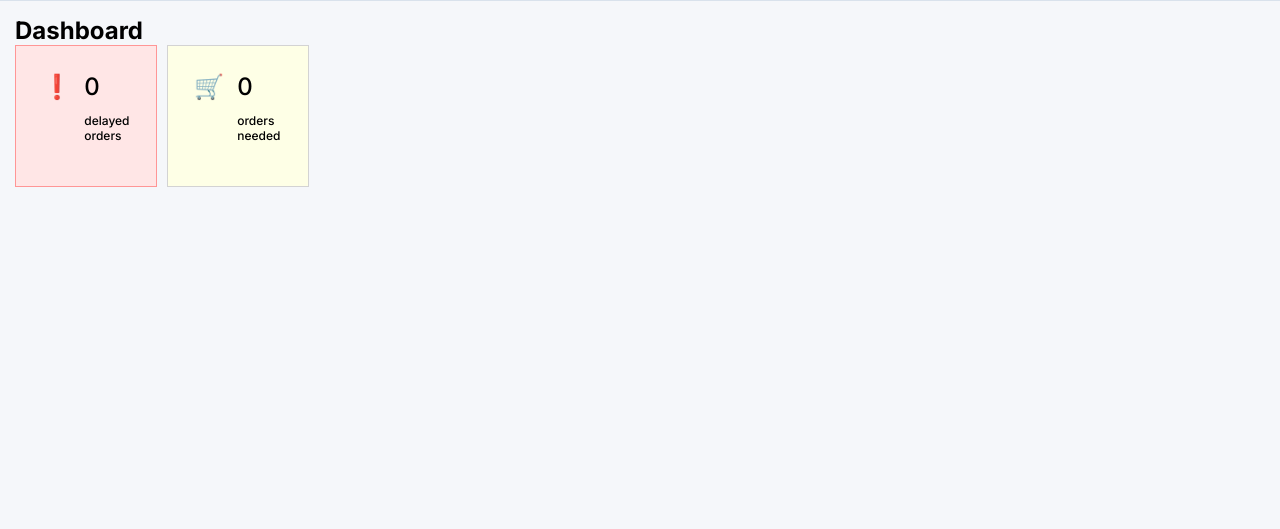
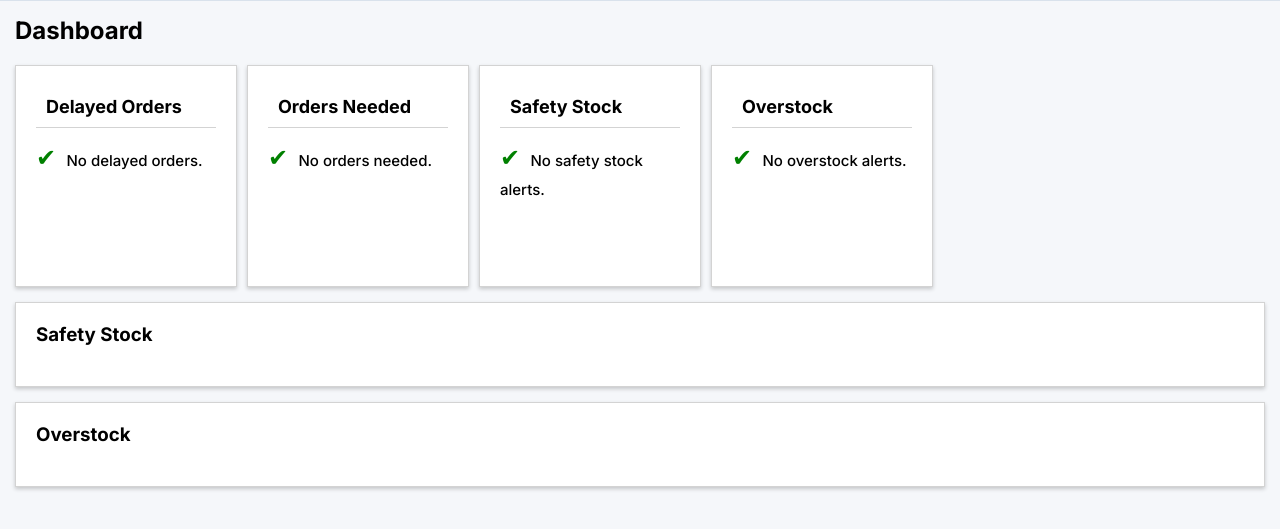
Before and after one commit to andrejpojdak/planner, a Flask app: page /planning/dashboard in a window 1280 px wide. Shown: the part 57-586 px from the top of the page. Run offline with Flask 3, Linux system fonts and the light colour scheme; data that the repository does not hold is empty; some libraries are stand-ins or nearby versions; some web fonts are replaced.

Commit message:
Dashboard updated with lists of delayed orders and orders needed.

```diff
--- a/app/planning/views.py
+++ b/app/planning/views.py
@@ -108,7 +108,11 @@ def deliveries_confirm(buyer_article_number, deliveries, orders, assignments_dic
 			o.eta = eta
 
 	deliveries.sort(key=lambda d: d.delivery_date)
-	orders.sort(key=lambda o: (not o.sales_price, o.in_stock_date is None, o.in_stock_date, o.eta is None, o.eta))
+	orders.sort(key=lambda o: (
+		not o.sales_price,
+		o.eta is None,
+		o.eta
+	))
 	confirmed_deliveries = []
 
 	safety_stock, safety_stock_string, yearly_demand_qty_safety_stock, stock_df_html, stock_alert_list = analyze_safety_stock(buyer_article_number, copy.deepcopy(deliveries), copy.deepcopy(orders), brasil_delta, portugal_delta)
@@ -343,7 +347,8 @@ def deliveries_confirm(buyer_article_number, deliveries, orders, assignments_dic
 		d.confirmations.sort(
 			key=lambda c: (
 				c.order_sales_price is None,
-				c.order_sales_price if c.order_sales_price is not None else 0
+				c.order_eta is None,
+				c.order_eta
 			)
 		)
 
@@ -371,14 +376,14 @@ def analyze_delays(confirmed_deliveries):
 
 		for c in cd.confirmations:
 			if c.id is None and (today + timedelta(days = leadtime + delta)) > cd.delivery_date:
-				to_order_list.append((cd.id, cd.delivery_date))
+				to_order_list.append((cd.buyer_article_number, cd.plant_name, f"{cd.delivery_schedule_number.lstrip('0')}-{cd.delivery_schedule_position}", cd.article_description, cd.delivery_date))
 			if Assignments.query.filter(Assignments.delivery_id == cd.id, Assignments.order_id == c.id, Assignments.sent == True).all():
 				c.sent = True
 			else:
 				c.sent = False
 			if c.order_confirmed is not None and c.sent is False:
 				if cd.delivery_date < (c.order_confirmed + timedelta(days = delta)):
-					delay_list.append((cd.id, c.id, c.order_qty))
+					delay_list.append((cd.buyer_article_number, cd.plant_name, f"{cd.delivery_schedule_number.lstrip('0')}-{cd.delivery_schedule_position}", cd.article_description, cd.original_qty, c.order_supplier, c.order_number, c.order_qty, ((c.order_confirmed + timedelta(days = delta)) - cd.delivery_date).days))
 
 	return delay_list, to_order_list
 
@@ -453,12 +458,22 @@ def all_plans():
 
 	overall_delays_list = []
 	overall_new_orders_list = []
+	overall_safety_stock_list = []
+	overall_over_stock_list = []
 
 	for b in buyer_article_numbers_list:
+
 		for x in b[5]:
 			overall_delays_list.append(x)
 		for y in b[6]:
 			overall_new_orders_list.append(y)
+		if b[11]:
+			for p in b[11]:
+				overall_safety_stock_list.append(p)
+		if b[16]:
+			for q in b[16]:
+				overall_over_stock_list.append(q)
+
 		# Assign a sent boolean value to a confirmation, if it is present in Assignemtns table
 		for d in b[0]:
 			for c in d.confirmations:
@@ -508,7 +523,7 @@ def all_plans():
 				b[0].append(new_delivery)
 				b[1].remove(o)
 
-	return buyer_article_numbers_list, plant_names, weeks, overall_delays_list, overall_new_orders_list
+	return buyer_article_numbers_list, plant_names, weeks, overall_delays_list, overall_new_orders_list, overall_safety_stock_list, overall_over_stock_list
 
 def yearly_demand(deliveries):
 
@@ -839,16 +854,97 @@ def analyze_over_stock(buyer_article_number, deliveries, orders, brasil_delta, p
 @bp.route('/', methods=['GET', 'POST'])
 def list_plans():
 
-	buyer_article_numbers_list, plant_names, weeks, overall_delays_list, overall_new_orders_list = all_plans()
+	buyer_article_numbers_list, plant_names, weeks, overall_delays_list, overall_new_orders_list, overall_safety_stock_list, overall_over_stock_list = all_plans()
 
 	return render_template('planning/list.html', title="Planning", buyer_article_numbers_list=buyer_article_numbers_list, plant_names=plant_names, weeks=weeks)
 
 @bp.route('/dashboard', methods=['GET'])
 def dashboard():
 
-	buyer_article_numbers_list, plant_names, weeks, overall_delays_list, overall_new_orders_list = all_plans()
+	import pandas as pd
 
-	return render_template('planning/dashboard.html', title="Dashboard", buyer_article_numbers_list=buyer_article_numbers_list, plant_names=plant_names, weeks=weeks, overall_delays_list=overall_delays_list, overall_new_orders_list=overall_new_orders_list)
+	buyer_article_numbers_list, plant_names, weeks, overall_delays_list, overall_new_orders_list, overall_safety_stock_list, overall_over_stock_list = all_plans()
+	print(overall_safety_stock_list)
+	print(overall_over_stock_list)
+	#Delays
+	overall_delays_list_df = pd.DataFrame(columns=[
+		'Plant Name',
+		'SO Number',
+		'SAP Article Description',
+		'Req. Qty',
+		'Conf. Qty',
+		'Supplier',
+		'PO No.',
+		'Conf. Qty',
+		'Delay',
+		''
+	])
+
+	overall_delays_list.sort(key=lambda x: x[8], reverse=True)
+
+	for odl in overall_delays_list:
+
+		from html import escape
+
+		url = url_for('planning.list_plans', _anchor=str(odl[0]))
+		url_link = f'<a href="{escape(url, quote=True)}" title="View plan">&#128065;</a>'
+
+		overall_delays_list_df.loc[len(overall_delays_list_df)] = {
+			'Plant Name':	odl[1],
+			'SO Number'	:	odl[2],
+			'SAP Article Description':	odl[3],
+			'Req. Qty'	:	odl[4],
+			'Supplier'	:	odl[5],
+			'PO No.'	:	odl[6],
+			'Conf. Qty'	:	odl[7],
+			'Delay'		:	f"{odl[8]} days",
+			''			:	url_link
+		}
+
+	overall_delays_list_df = overall_delays_list_df.to_html(index=False, escape=False, render_links=True).replace('class="dataframe"', f'class="delayed-df dashboard"')
+
+	#New orders
+	overall_new_orders_list_df = pd.DataFrame(columns=[
+			'Plant Name',
+			'SO Number',
+			'SAP Article Description',
+			'Req. Date',
+			''
+		])
+
+	#Only unique materials
+	overall_new_orders_list = list({row[0]: row for row in reversed(overall_new_orders_list)}.values())[::-1]
+
+	overall_new_orders_list.sort(key=lambda x: x[4], reverse=False)
+
+	for onol in overall_new_orders_list:
+
+		from html import escape
+
+		url = url_for('planning.list_plans', _anchor=str(onol[0]))
+		url_link = f'<a href="{escape(url, quote=True)}" title="View plan">&#128065;</a>'
+
+		overall_new_orders_list_df.loc[len(overall_new_orders_list_df)] = {
+			'Plant Name':	onol[1],
+			'SO Number'	:	onol[2],
+			'SAP Article Description':	onol[3],
+			'Req. Date'	:	f'{onol[4].strftime("%d.%m.%Y")} ({onol[4].strftime("%B %Y")})',
+			''			:	url_link
+		}
+
+	overall_new_orders_list_df = overall_new_orders_list_df.to_html(index=False, escape=False, render_links=True).replace('class="dataframe"', f'class="new-orders-df dashboard"')
+
+	return render_template(
+		'planning/dashboard.html',
+		title="Dashboard",
+		buyer_article_numbers_list=buyer_article_numbers_list,
+		plant_names=plant_names,
+		weeks=weeks,
+		overall_delays_list=overall_delays_list,
+		overall_delays_list_df=overall_delays_list_df,
+		overall_new_orders_list=overall_new_orders_list,
+		overall_new_orders_list_df=overall_new_orders_list_df
+	)
 
 @bp.route('/query/<buyer_article_number>', methods=['GET'])
 def list_plans_buyer_article_number(buyer_article_number):
--- a/app/static/style.css
+++ b/app/static/style.css
@@ -470,6 +470,24 @@ tr:not([data-sent="True"]) td:nth-child(16):not(:empty) {
 	font-style: italic;
 	font-weight: bold;
 }
+.lists {
+	background-color: white;
+	border: 1px solid lightgray;
+	margin-top: 15px;
+	padding: 20px;
+	box-shadow: 0 2px 4px rgba(0, 0, 0, 0.2);
+}
+table.delayed-df > tbody > tr > td:nth-child(9) {
+	color: red;
+	font-weight: bold;
+}
+table.dashboard > tbody > tr > td:last-child {
+	font-size: large;
+	width: 30px;
+}
+table.dashboard > tbody > tr:has(> td:hover) {
+    background-color: whitesmoke;
+}
 .tiles {
 	display: flex;
 	gap: 10px;
@@ -477,34 +495,51 @@ tr:not([data-sent="True"]) td:nth-child(16):not(:empty) {
 .tile {
 	position: relative;
 	display: flexbox;
-	height: 100px;
-	width: 100px;
+	height: 180px;
+	width: 180px;
 	padding: 20px;
 	font-size:large;
+	border: 1px solid lightgray;
+	background-color: white;
+	box-shadow: 0 2px 4px rgba(0, 0, 0, 0.2);
 }
-.tile-red {
-	border: 1px solid rgb(255, 150, 150);
-	background-color: rgb(255, 230, 230);
-}
-.tile-yellow {
-	border: 1px solid lightgray;
-	background-color: rgb(254, 255, 230);
+.tile-link:hover > div.tile {
+	color: black;
+	background-color: whitesmoke;
 }
 .count {
 	font-size:x-large;
+	padding-top: 15px;
 }
-.tile-table {
-    border: none;
-    border-collapse: collapse;
+.tile-text {
+	font-size: 15px;
 }
 .tile-table th,
 .tile-table td {
     border: none;
 }
+h4 {
+	padding: 10px;
+	border-bottom: 1px solid lightgray;
+}
 #switch {
 	position: fixed;
 	top: 0;
 	right: 0;
+}
+.right {
+	float: right;
+	padding-right: 35px;
+}
+.black {
+	color: black;
+	font-weight: normal;
+}
+.orange {
+	color: orange;
+}
+.blue {
+	color: blue;
 }
 .error {
 	color: red;
--- a/app/templates/planning/dashboard.html
+++ b/app/templates/planning/dashboard.html
@@ -3,50 +3,113 @@
 {% block title %}{{ title }}{% endblock %}
 
 {% block content %}
+
+<br>
 <div class="tiles">
-	<div class="tile tile-red">
-		<table class="tile-table">
-			<tr>
-				<td>
-					<div class="count">&#10071;</div>
-				</td>
-				<td>
-					<div class="count">{{ overall_delays_list|length }}</div>
-				</td>
-			</tr>
-			<tr>
-				<td></td>
-				<td>
-					{% if overall_delays_list|length == 1 %}
-					delayed<br>order
-					{% else %}
-					delayed<br>orders
-					{% endif %}
-				</td>
-			</tr>
-		</table>
+
+	{% if overall_delays_list|length == 0 %}
+	<div class="tile">
+		<h4>Delayed Orders</h4>
+		<div class="count">
+			<span class="green">&#10004;</span>
+			<span class="tile-text">&nbsp;No delayed orders.</span>
+		</div>
 	</div>
-	<div class="tile tile-yellow">
-		<table class="tile-table">
-			<tr>
-				<td>
-					<div class="count">🛒</div>
-				</td>
-				<td>
-					<div class="count">{{ overall_new_orders_list|length }}</div>
-				</td>
-			</tr>
-			<tr>
-				<td></td>
-				<td>
-					{% if overall_new_orders_list|length == 1 %}
-					order<br>needed
-					{% else %}
-					orders<br>needed
-					{% endif %}
-				</td>
-			</tr>
-		</table>
+	{% else %}
+	<a href="#" class="tile-link">
+		<div class="tile" >
+			<h4>Delayed Orders</h4>
+			<br>
+			<div class="count right">
+				<h2 class="error">!<span class="black">&nbsp;{{ overall_delays_list|length }}</h2>
+			</div>
+		</div>
+	</a>
+	{% endif %}
+
+	{% if overall_new_orders_list|length == 0 %}
+	<div class="tile">
+		<h4>Orders Needed</h4>
+		<div class="count">
+			<span class="green">&#10004;</span>
+			<span class="tile-text">&nbsp;No orders needed.</span>
+		</div>
 	</div>
+	{% else %}
+	<a href="#" class="tile-link">
+		<div class="tile" >
+			<h4>Orders Needed</h4>
+			<br>
+			<div class="count right">
+				<h2 class="error">&#x1F6D2;<span class="black">&nbsp;{{ overall_new_orders_list|length }}</h2>
+			</div>
+		</div>
+	</a>
+	{% endif %}
+
+	{% if overall_new_orders_list|length == 0 %}
+	<div class="tile">
+		<h4>Safety Stock</h4>
+		<div class="count">
+			<span class="green">&#10004;</span>
+			<span class="tile-text">&nbsp;No safety stock alerts.</span>
+		</div>
+	</div>
+	{% else %}
+	<a href="#" class="tile-link">
+		<div class="tile" >
+			<h4>Safety Stock</h4>
+			<br>
+			<div class="count right">
+				<h2 class="orange">&#8615;<span class="black">&nbsp;{{ overall_new_orders_list|length }}</h2>
+			</div>
+		</div>
+	</a>
+	{% endif %}
+
+	{% if overall_new_orders_list|length == 0 %}
+	<div class="tile">
+		<h4>Overstock</h4>
+		<div class="count">
+			<span class="green">&#10004;</span>
+			<span class="tile-text">&nbsp;No overstock alerts.</span>
+		</div>
+	</div>
+	{% else %}
+	<a href="#" class="tile-link">
+		<div class="tile" >
+			<h4>Overstock</h4>
+			<br>
+			<div class="count right">
+				<h2 class="blue">&#8613;<span class="black">&nbsp;{{ overall_new_orders_list|length }}</h2>
+			</div>
+		</div>
+	</a>
+	{% endif %}
+</div>
+
+{% if overall_delays_list|length != 0 %}
+<div id="delayed" class="lists">
+	<h3>Delayed Orders</h3>
+	<br>
+	{{ overall_delays_list_df|safe }}
+</div>
+{% endif %}
+
+{% if overall_new_orders_list|length != 0 %}
+<div id="new" class="lists">
+	<h3>Orders Needed</h3>
+	<br>
+	{{ overall_new_orders_list_df|safe }}
+</div>
+{% endif %}
+
+<div id="delayed" class="lists">
+	<h3>Safety Stock</h3>
+	<br>
+</div>
+<div id="delayed" class="lists">
+	<h3>Overstock</h3>
+	<br>
 </div>
 {% endblock %}
```
Also changed, not shown: 1 other file.
